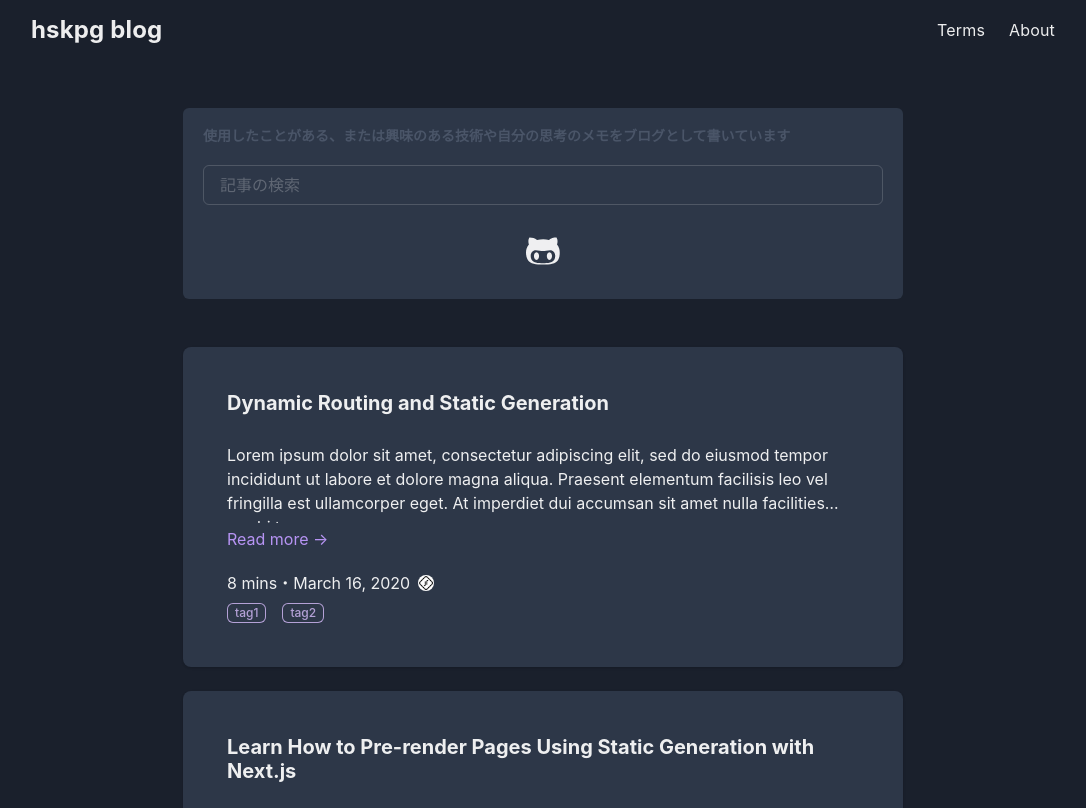
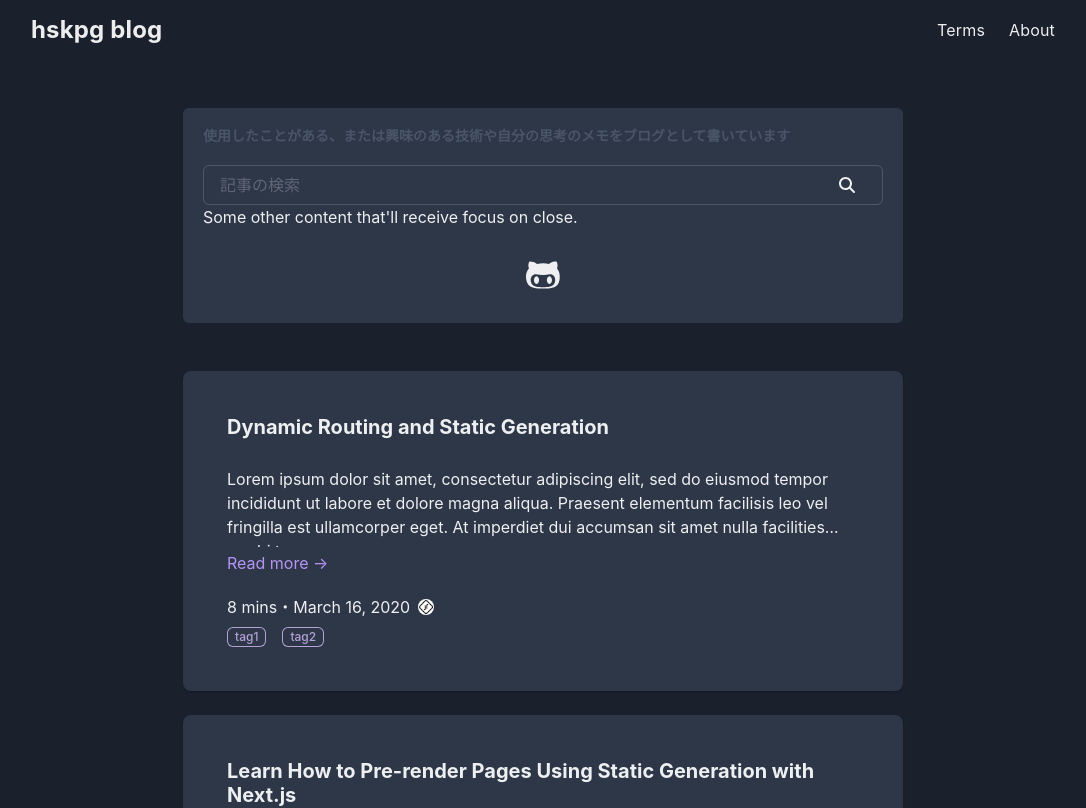
Before and after one commit to ShuntaH/next-ts-blog-template, a Next.js app: page / in a window 1280 px wide. Shown: the top 808 px of the page, without its empty margins (97-1183 px from the left). Built offline with nearby package versions, Linux system fonts and the light colour scheme.

Commit message:
wip developing searchForm

```diff
--- a/src/components/intro-card.tsx
+++ b/src/components/intro-card.tsx
@@ -1,16 +1,10 @@
-import { Card, CardBody, CardFooter, CardHeader, FormControl, Heading, Input, Link } from '@chakra-ui/react'
+import { Card, CardBody, CardFooter, CardHeader, Heading, Link } from '@chakra-ui/react'
 import { BLOG_DISCRIPTION, STYLES } from "../lib/constants";
-import { IconDefinition } from "@fortawesome/fontawesome-svg-core";
 import { faGithubAlt } from "@fortawesome/free-brands-svg-icons";
 import NextLink from "next/link";
 import ChakraFontAwesomeIcon from "./chakra-font-awesome-icon";
-
-
-type SocialIcon = {
-  href: string,
-  title: string,
-  icon: IconDefinition
-}
+import SearchForm from "./search/search-form";
+import { SocialIcon } from "../interfaces/icon";
 
 const IntroCard = () => {
   const githubIcon: SocialIcon =
@@ -38,9 +32,7 @@ const IntroCard = () => {
       </CardHeader>
 
       <CardBody paddingTop={0} paddingBottom={0}>
-        <FormControl>
-          <Input type='text' placeholder={"記事の検索"}/>
-        </FormControl>
+        <SearchForm></SearchForm>
       </CardBody>
 
       <CardFooter
--- a/src/components/search/search-form.tsx
+++ b/src/components/search/search-form.tsx
@@ -1,16 +1,78 @@
-import { FormControl, FormControlProps, Input } from '@chakra-ui/react'
+import {
+  Box,
+  Button,
+  FormControl,
+  FormControlProps,
+  Input,
+  InputGroup,
+  InputRightElement,
+  Modal,
+  ModalBody,
+  ModalCloseButton,
+  ModalContent,
+  ModalFooter,
+  ModalHeader,
+  ModalOverlay,
+  useDisclosure
+} from '@chakra-ui/react'
+import React from "react";
+import ChakraFontAwesomeIcon from "../chakra-font-awesome-icon";
+import { faMagnifyingGlass } from "@fortawesome/free-solid-svg-icons";
 
 
 type Props = {
-  inputString: string
   formControlProps?: FormControlProps
 }
 
-const SearchForm = ({inputString, formControlProps}: Props) => {
+function Lorem(props: { count: number }) {
+  return null;
+}
+
+const SearchForm = ({formControlProps}: Props) => {
+  const { isOpen, onOpen, onClose } = useDisclosure()
+  const finalRef = React.useRef(null)
+  const [inputValue, setInputValue] = React.useState('')
+  // const handleInputValueChange = (event: React.MouseEvent<HTMLInputElement>) => setInputValue(event.target.value)
+
   return (
-        <FormControl {...formControlProps}>
-          <Input type='text' placeholder={"記事の検索"}/>
-        </FormControl>
+    <Box>
+      <FormControl {...formControlProps}>
+        <InputGroup size='md'>
+          <Input type='text' placeholder={"記事の検索"} onInput={onOpen}/>
+          <InputRightElement width='4.5rem'>
+            <ChakraFontAwesomeIcon
+              _hover={{cursor: "pointer"}}
+              icon={faMagnifyingGlass}
+              onClick={onOpen}
+            />
+          </InputRightElement>
+        </InputGroup>
+      </FormControl>
+
+      <>
+        <Box ref={finalRef} tabIndex={-1} aria-label='Focus moved to this box'>
+          Some other content that'll receive focus on close.
+        </Box>
+
+        <Modal finalFocusRef={finalRef} isOpen={isOpen} onClose={onClose}>
+          <ModalOverlay />
+          <ModalContent>
+            <ModalHeader>Modal Title</ModalHeader>
+            <ModalCloseButton />
+            <ModalBody>
+              <Lorem count={2} />
+            </ModalBody>
+
+            <ModalFooter>
+              <Button colorScheme='blue' mr={3} onClick={onClose}>
+                Close
+              </Button>
+              <Button variant='ghost'>Secondary Action</Button>
+            </ModalFooter>
+          </ModalContent>
+        </Modal>
+      </>
+    </Box>
   );
 }
 
--- /dev/null
+++ b/src/interfaces/icon.ts
@@ -0,0 +1,10 @@
+import { IconDefinition } from "@fortawesome/fontawesome-svg-core";
+
+export interface Icon {
+  icon: IconDefinition
+}
+
+export interface SocialIcon extends Icon {
+  href: string
+  title: string
+}
```
Also changed, not shown: src/components/search-form.tsx (deleted, +0 -16 lines).
